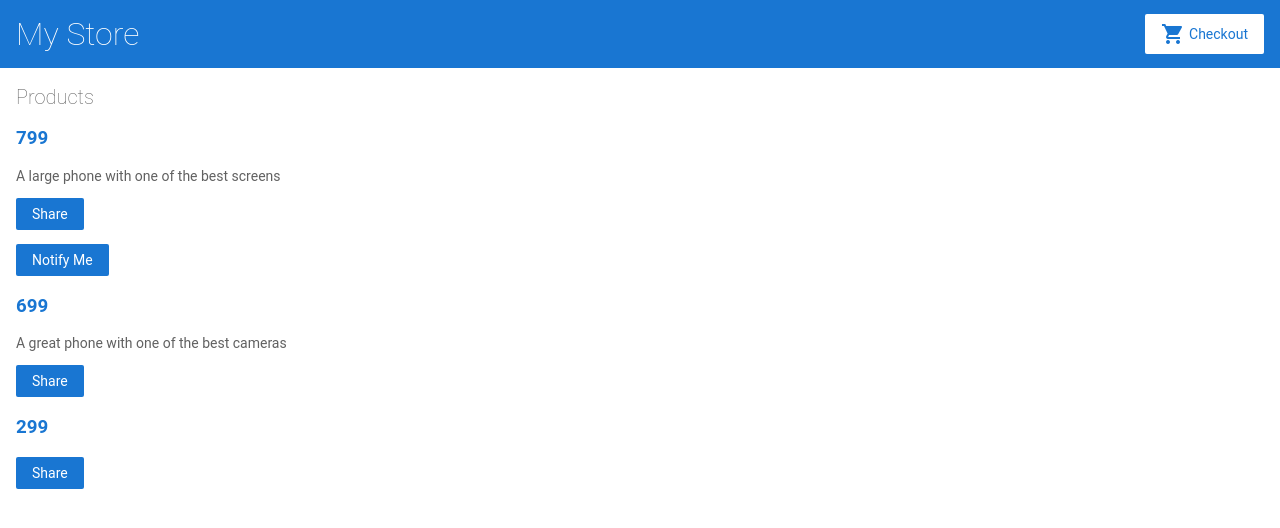
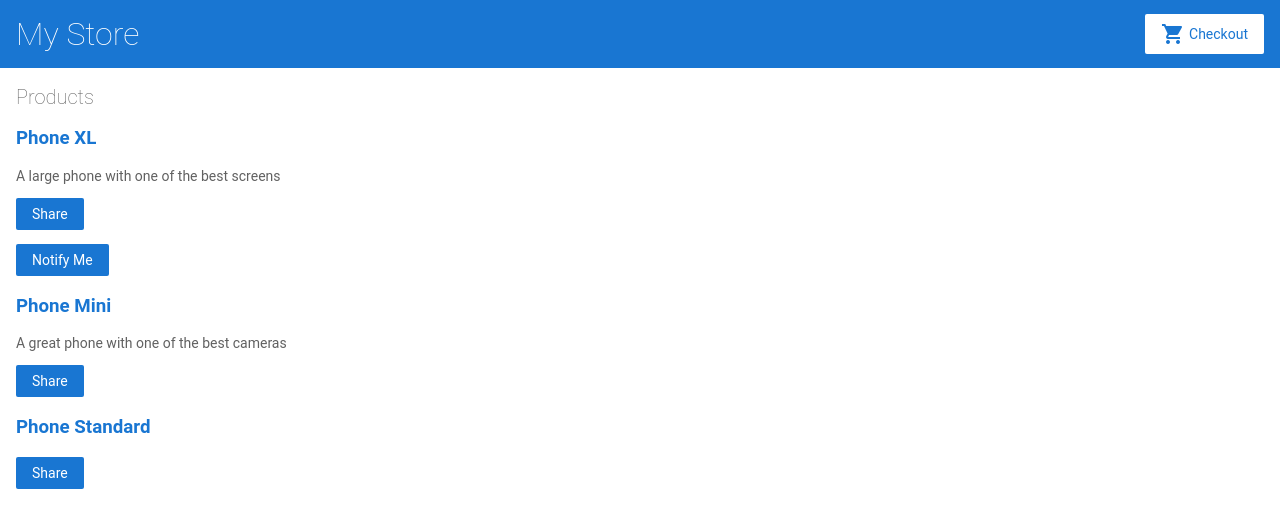
Before and after one commit to elliot-wilson/angular-practice, an Angular app: page / in a window 1280 px wide. Shown: the top 528 px of the page. Built offline with nearby package versions, Linux system fonts and the light colour scheme.

Commit message:
add notification alert

```diff
--- a/src/app/product-alerts/product-alerts.component.html
+++ b/src/app/product-alerts/product-alerts.component.html
@@ -1,3 +1,3 @@
 <p *ngIf="product && product.price > 700">
-  <button>Notify Me</button>
+  <button (click)="notify.emit()">Notify Me</button>
 </p>
--- a/src/app/product-alerts/product-alerts.component.ts
+++ b/src/app/product-alerts/product-alerts.component.ts
@@ -1,4 +1,4 @@
-import { Component, OnInit, Input } from '@angular/core';
+import { Component, OnInit, Input, Output, EventEmitter } from '@angular/core';
 import { Product } from '../products';
 
 @Component({
@@ -8,6 +8,7 @@ import { Product } from '../products';
 })
 export class ProductAlertsComponent implements OnInit {
   @Input() product!: Product;
+  @Output() notify = new EventEmitter();
 
   constructor() {}
 
--- a/src/app/product-list/product-list.component.html
+++ b/src/app/product-list/product-list.component.html
@@ -3,7 +3,7 @@
 <div *ngFor="let product of products">
   <h3>
     <a [title]="product.name + ' details'">
-      {{ product.price }}
+      {{ product.name }}
     </a>
   </h3>
 
--- a/src/app/product-list/product-list.component.ts
+++ b/src/app/product-list/product-list.component.ts
@@ -5,7 +5,7 @@ import { products } from '../products';
 @Component({
   selector: 'app-product-list',
   templateUrl: './product-list.component.html',
-  styleUrls: ['./product-list.component.css']
+  styleUrls: ['./product-list.component.css'],
 })
 export class ProductListComponent {
   products = products;
@@ -13,8 +13,11 @@ export class ProductListComponent {
   share() {
     window.alert('The product has been shared!');
   }
+
+  onNotify() {
+    window.alert('You will be alerted when the product goes on sale');
+  }
 }
-
 
 /*
 Copyright Google LLC. All Rights Reserved.
```
